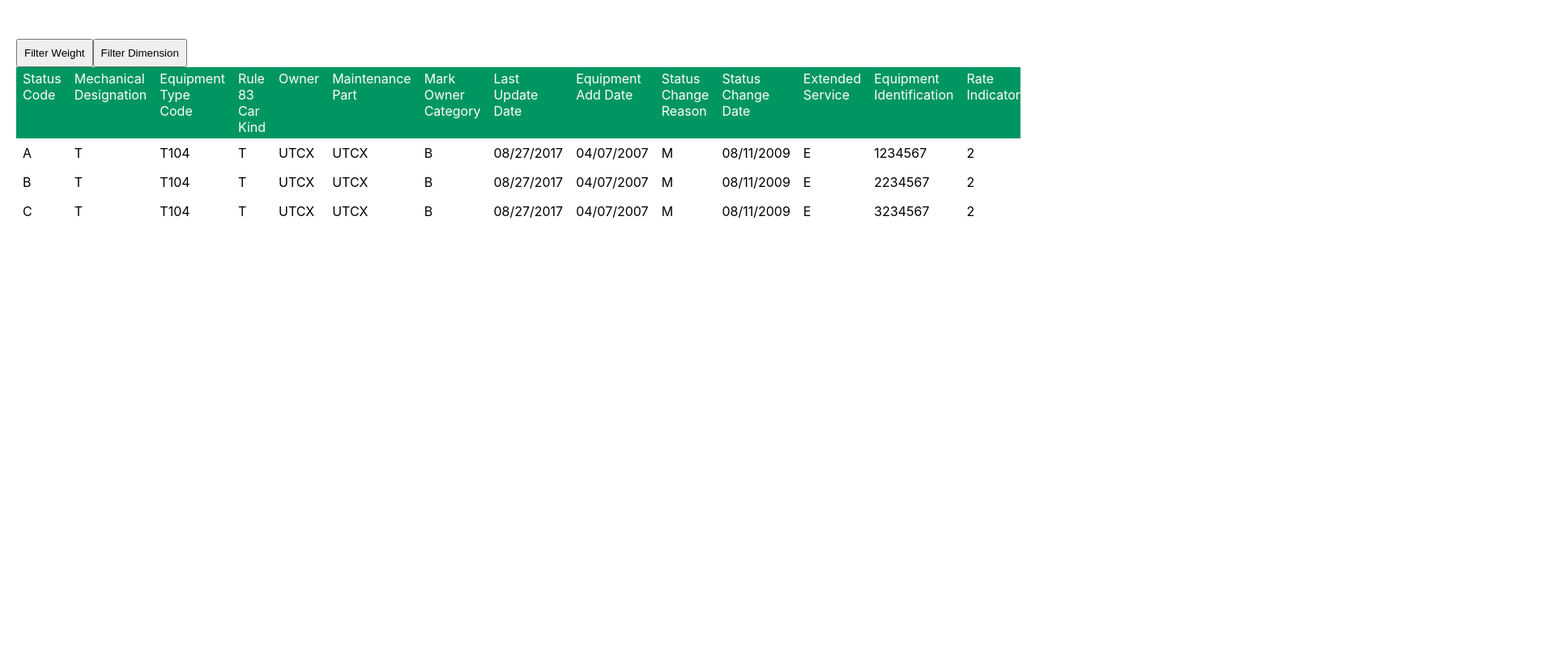
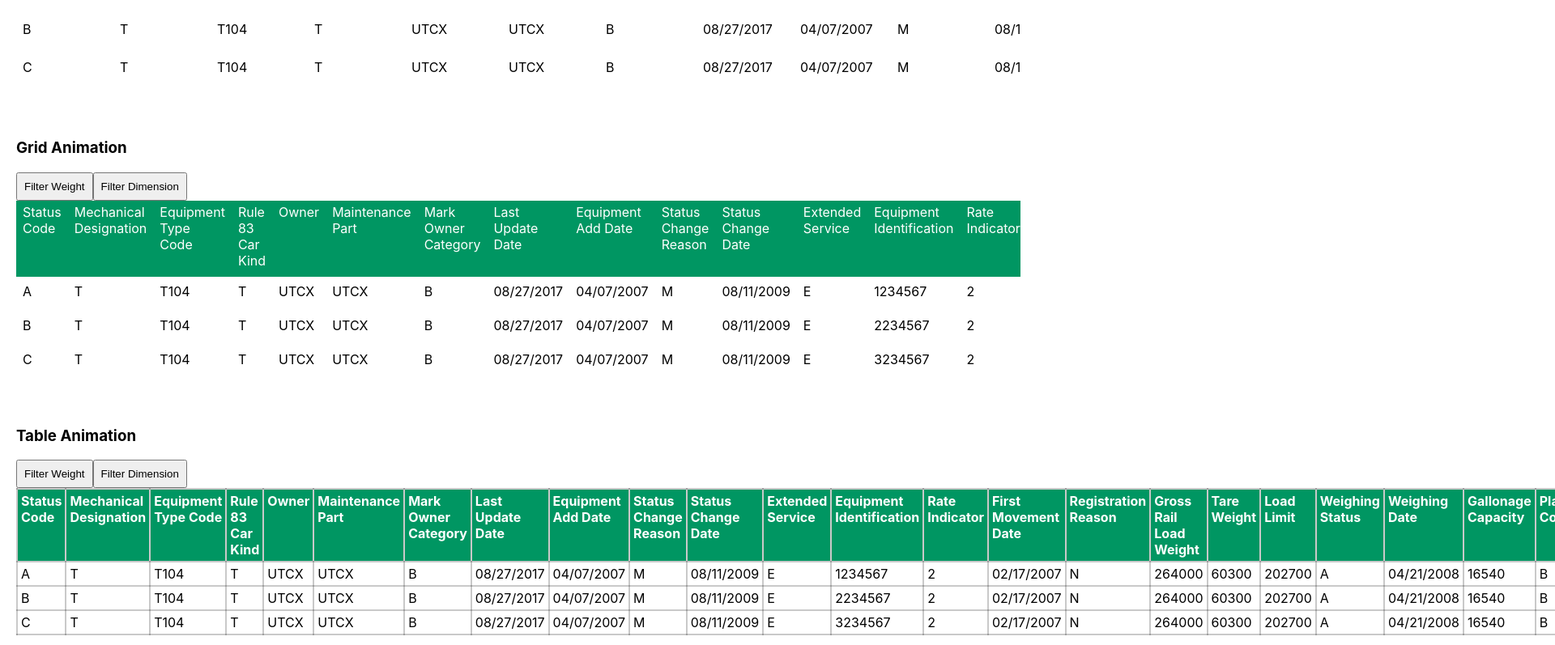
Before and after one commit to lsimrsi/big-tables, a React (Create React App) app in the folder react-ui/: page / in a window 1280 px wide. Shown: the part 223-1020 px from the top of the page at 81% size, 1920 px wide, since content can reach past the window. Before the commit the page ends 800 px from the top, so only its background shows below. Built offline with nearby package versions, Linux system fonts and the light colour scheme.

Commit message:
add table example

```diff
--- a/react-ui/src/App.js
+++ b/react-ui/src/App.js
@@ -2,6 +2,7 @@ import React from 'react';
 import './App.css';
 import GridNoAnim from './components/GridNoAnim';
 import GridAnim from './components/GridAnim';
+import TableAnim from './components/TableAnim';
 
 function App() {
   return (
@@ -10,6 +11,7 @@ function App() {
       </header>
       <GridNoAnim />
       <GridAnim />
+      <TableAnim />
     </div>
   );
 }
--- a/react-ui/src/components/GridAnim.css
+++ b/react-ui/src/components/GridAnim.css
@@ -1,12 +1,12 @@
-#table-anim .table {
+#grid-anim .table {
   display: grid;
   max-width: 100%;
   overflow-x: auto;
   grid-template-columns: repeat(28, min-content);
-  grid-template-rows: repeat(auto-fill, 1fr);
+  height: 220px;
 }
 
-#table-anim .field-common {
+#grid-anim .field-common {
   box-sizing: border-box;
   display: inline-block;
   max-width: 120px;
@@ -14,17 +14,17 @@
   overflow:hidden;
 }
 
-#table-anim .header {
+#grid-anim .header {
   padding: 4px 8px;
   background-color: #009662;
   color: white;
 }
 
-#table-anim .field {
+#grid-anim .field {
   padding: 8px;
 }
 
-#table-anim .hide-field {
-  max-width: 0;
+#grid-anim .hide-field {
+  max-width: 0px;
   padding: 0;
 }
--- a/react-ui/src/components/GridAnim.js
+++ b/react-ui/src/components/GridAnim.js
@@ -18,7 +18,8 @@ const GridAnim = () => {
   }
 
   return (
-    <div className="example" id="table-anim">
+    <div className="example" id="grid-anim">
+      <h3>Grid Animation</h3>
       <button onClick={onClickFilterWeight}>Filter Weight</button>
       <button onClick={onClickFilterDimension}>Filter Dimension</button>
       <div className="table">
--- a/react-ui/src/components/GridNoAnim.css
+++ b/react-ui/src/components/GridNoAnim.css
@@ -1,19 +1,19 @@
-#table-no-anim .table {
+#grid-no-anim .table {
   display: grid;
   max-width: 100%;
   overflow-x: auto;
   grid-template-columns: repeat(28, 120px);
-  grid-template-rows: 1fr;
+  height: 220px;
 }
 
-#table-no-anim .header {
+#grid-no-anim .header {
   display: inline-block;
   padding: 4px 8px;
   background-color: #009662;
   color: white;
 }
 
-#table-no-anim .field {
+#grid-no-anim .field {
   display: inline-block;
   padding: 8px;
 }
--- a/react-ui/src/components/GridNoAnim.js
+++ b/react-ui/src/components/GridNoAnim.js
@@ -38,7 +38,8 @@ const GridNoAnim = () => {
     gridTemplateColumns: `repeat(${Object.keys(refinedData[0]).length}, 120px)`
   }
   return (
-    <div className="example" id="table-no-anim">
+    <div className="example" id="grid-no-anim">
+      <h3>Grid No Animation</h3>
       <button onClick={onClickFilterWeight}>Filter Weight</button>
       <button onClick={onClickFilterDimension}>Filter Dimension</button>
       <div className="table" style={gridStyle} onMouseOver={onMouseOverTable}>
--- /dev/null
+++ b/react-ui/src/components/TableAnim.css
@@ -0,0 +1,36 @@
+#table-anim table {
+  border: none;
+  border-collapse: collapse;
+  max-width: 100%;
+  height: 150px;
+}
+
+#table-anim th {
+  text-align: left;
+  vertical-align: top;
+  background-color: #009662;
+  color: white;
+}
+
+#table-anim td, #table-anim th {
+  padding: 4px;
+  border: 2px solid rgba(0, 0, 0, 0.212);
+}
+
+#table-anim .field-common {
+  max-width: 120px;
+  transition: max-width 200ms;
+  overflow:hidden;
+}
+
+#table-anim .hide-field {
+  max-width: 0px;
+}
+
+#table-anim td.hide-field {
+  color: white;
+}
+
+#table-anim th.hide-field {
+  color: #009662;
+}
--- /dev/null
+++ b/react-ui/src/components/TableAnim.js
@@ -0,0 +1,109 @@
+import React, { useState } from 'react';
+import { data, weightFields, dimensionFields } from '../data';
+import './TableAnim.css';
+
+const TableAnim = () => {
+  const [filterWeight, filterWeightSet] = useState(false);
+  const [filterDimension, filterDimensionSet] = useState(false);
+
+  const onClickFilterWeight = () => {
+    filterWeightSet(!filterWeight);
+    filterDimensionSet(false);
+  }
+
+  const onClickFilterDimension = () => {
+    filterDimensionSet(!filterDimension);
+    filterWeightSet(false);
+  }
+
+  return (
+    <div className="example" id="table-anim">
+      <h3>Table Animation</h3>
+      <button onClick={onClickFilterWeight}>Filter Weight</button>
+      <button onClick={onClickFilterDimension}>Filter Dimension</button>
+      <table>
+        <thead>
+        <tr>
+          {Object.keys(data[0]).map(item => {
+            let capped = capitalizeFirstLetters(item);
+            let hide = "";
+
+            let foundWeightField = false;
+            for (let i = 0; i < weightFields.length; i++) {
+              if (item === weightFields[i] && filterWeight) {
+                foundWeightField = true;
+                break;
+              }
+            }
+            if (!foundWeightField && filterWeight) {
+              hide = "hide-field";
+            }
+
+            let foundDimensionField = false;
+            for (let i = 0; i < dimensionFields.length; i++) {
+              if (item === dimensionFields[i] && filterDimension) {
+                foundDimensionField = true;
+                break;
+              }
+            }
+            if (!foundDimensionField && filterDimension) {
+              hide = "hide-field";
+            }
+            return <th className={`field-common header ${hide}`} key={item}>{capped}</th>
+          })}
+        </tr>
+        </thead>
+        <tbody>
+        {data.map((item, i) => {
+          return (
+            <tr key={i}>
+              {Object.keys(item).map(field => {
+                let hide = "";
+
+                let foundWeightField = false;
+                for (let i = 0; i < weightFields.length; i++) {
+                  if (field === weightFields[i] && filterWeight) {
+                    foundWeightField = true;
+                    break;
+                  }
+                }
+                if (!foundWeightField && filterWeight) {
+                  hide = "hide-field";
+                }
+
+                let foundDimensionField = false;
+                for (let i = 0; i < dimensionFields.length; i++) {
+                  if (field === dimensionFields[i] && filterDimension) {
+                    foundDimensionField = true;
+                    break;
+                  }
+                }
+                if (!foundDimensionField && filterDimension) {
+                  hide = "hide-field";
+                }
+                return (
+                  <td key={"" + field + ":" + item[field]} className={"field-common " + hide}>
+                    {item[field]}
+                  </td>
+                )
+              })}
+            </tr>
+          )
+        })}
+        </tbody>
+      </table>
+    </div>
+  )
+}
+
+export default TableAnim;
+
+function capitalizeFirstLetters(word) {
+  let words = word.split('_');
+  let cappedWords = [];
+  for (let i = 0; i < words.length; i++) {
+    let cappedWord = words[i].charAt(0).toUpperCase() + words[i].slice(1);
+    cappedWords.push(cappedWord);
+  }
+  return cappedWords.join(" ");
+}
```
